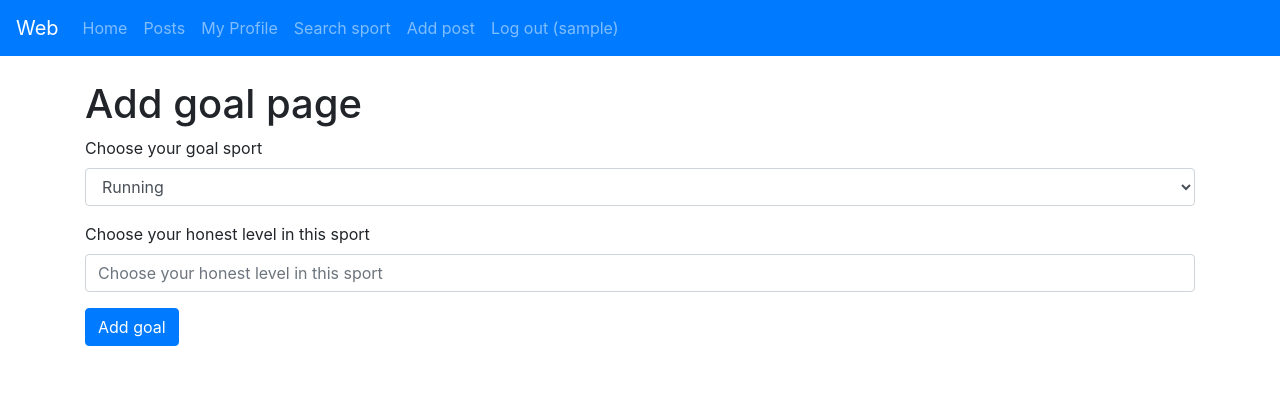
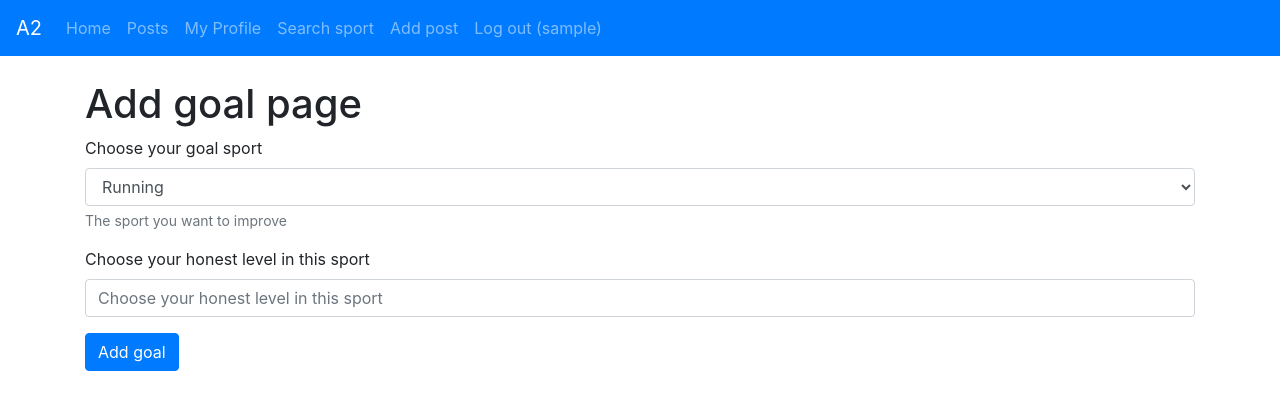
Before and after one commit to Artemmm91/NotUniversity-Hack, a Django app: page /addgoals/ in a window 1280 px wide. Shown: the top 410 px of the page. Run offline with Django 3.2, Linux system fonts and the light colour scheme; the visitor is signed in with stand-in values (Sample User, id 1); some libraries are stand-ins or nearby versions.

Commit message:
Add help_text

```diff
--- a/mlh/mlh/settings.py
+++ b/mlh/mlh/settings.py
@@ -119,7 +119,7 @@ USE_TZ = True
 # Static files (CSS, JavaScript, Images)
 # https://docs.djangoproject.com/en/3.0/howto/static-files/
 
-STATIC_URL = '/static/'
+STATIC_URL = '/mlh/web/static/'
 
 EMAIL_USE_TLS = True
 EMAIL_HOST = 'smtp.gmail.com'
--- a/mlh/templates/partials/base.html
+++ b/mlh/templates/partials/base.html
@@ -3,7 +3,7 @@
 
 <head>
     <meta charset="UTF-8">
-    <title>Web</title>
+    <title>А2</title>
     {% load static %}
 
     {% load bootstrap4 %}
@@ -22,6 +22,8 @@
     {% block content %}
     {% endblock %}
 </div>
+
+
 </body>
 
 </html>
--- a/mlh/templates/partials/menu.html
+++ b/mlh/templates/partials/menu.html
@@ -1,6 +1,6 @@
 <div class="menu pb-4">
     <nav class="navbar navbar-expand-lg navbar-dark bg-primary">
-        <a class="navbar-brand" href="{% url 'web:index' %}">Web</a>
+        <a class="navbar-brand" href="{% url 'web:index' %}">А2</a>
         <button class="navbar-toggler" type="button" data-toggle="collapse" data-target="#navbarColor02"
                 aria-controls="navbarColor02" aria-expanded="false" aria-label="Toggle navigation">
             <span class="navbar-toggler-icon"></span>
--- a/mlh/templates/web/user_profile.html
+++ b/mlh/templates/web/user_profile.html
@@ -5,7 +5,7 @@
     <div class="col-4">
         <h1 class="col-4">{{ username }}</h1>
         <p>
-        <h4 class="col-12"> My goals:</h4>
+        <h5 class="col-8"> My goals:</h5>
         <ul class="list-group">
             {% for goal in goals %}
             <li class="list-group-item">
--- a/mlh/web/forms.py
+++ b/mlh/web/forms.py
@@ -5,8 +5,8 @@ from .sports import CHOICES
 
 
 class AuthForm(forms.Form):
-    username = forms.CharField(label='User')
-    password = forms.CharField(label='Password', widget=forms.PasswordInput())
+    username = forms.CharField(label='User', help_text='Your login')
+    password = forms.CharField(label='Password', widget=forms.PasswordInput(), help_text='Your password')
 
 
 class SignUpForm(UserCreationForm):
@@ -18,15 +18,15 @@ class SignUpForm(UserCreationForm):
 
 
 class RecoverForm(forms.Form):
-    username = forms.CharField(label='User')
+    username = forms.CharField(label='User', help_text='Your login to recover your password')
 
 
 class ImageForm(forms.Form):
-    img = forms.ImageField(label='Avatar')
+    img = forms.ImageField(label='Avatar', help_text='Image for your avatar')
 
 
 class AddGoalForm(forms.Form):
-    picked = forms.ChoiceField(choices=CHOICES, required=True, label="Choose your goal sport")
+    picked = forms.ChoiceField(choices=CHOICES, required=True, label="Choose your goal sport", help_text='The sport you want to improve')
     level = forms.IntegerField(max_value=5, min_value=1, label="Choose your honest level in this sport")
 
 
```
